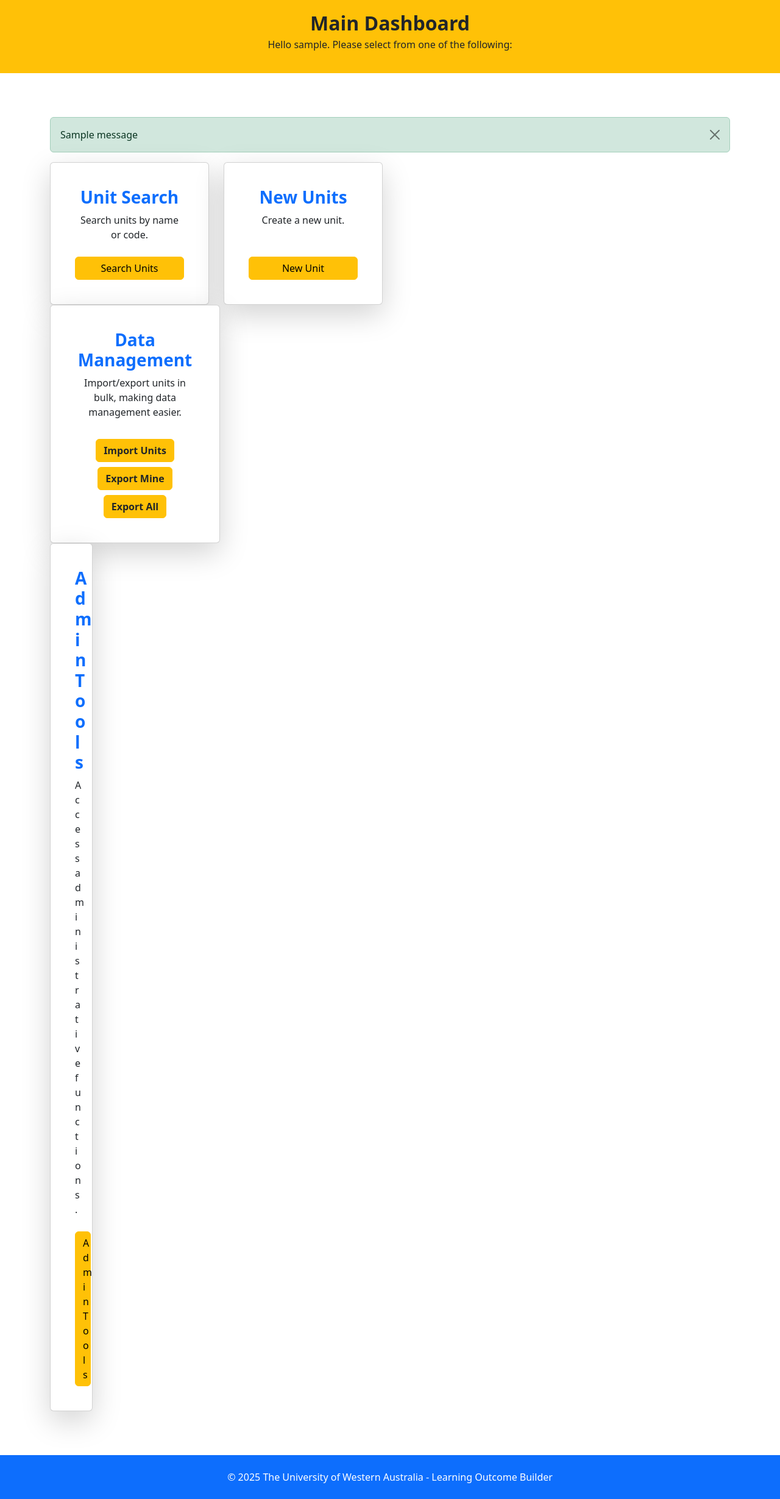
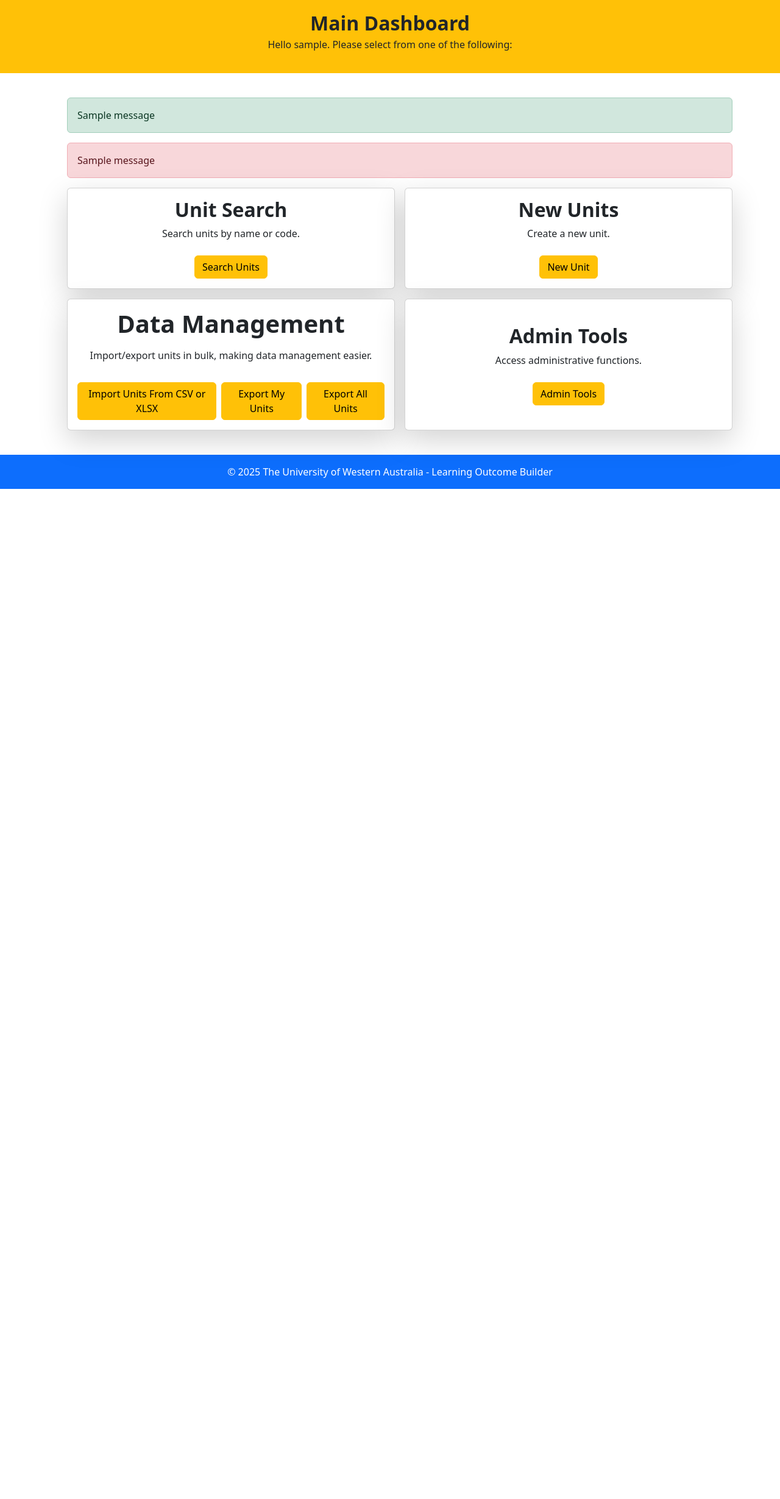
Before and after one commit to VoonYan/AI-Learning-Outcome-Builder, a Flask app: page / in a window 1280 px wide. Shown: the part 95-2554 px from the top of the page at 61% size. After the commit the page ends 897 px from the top, so only its background shows below. Run offline with Flask 3, Linux system fonts and the light colour scheme; a user stored in the database is signed in; tables that the repository leaves empty hold one stand-in row (values such as "Sample post"); one stand-in notice (Sample message) is shown.

Commit message:
Fix footer and card alignment

```diff
--- a/app/templates/base_main.html
+++ b/app/templates/base_main.html
@@ -9,7 +9,6 @@
     <link rel="stylesheet" href="https://cdn.jsdelivr.net/npm/bootstrap-icons@1.11.3/font/bootstrap-icons.css">
 </head>
 <body class="d-flex flex-column min-vh-100">
-<div class="flex-grow-1">
 
     <!-- Navbar -->
     <nav class="navbar navbar-expand-lg navbar-dark bg-primary">
@@ -76,7 +75,7 @@
     </main>
 
     <!-- Footer -->
-    <footer class="py-4 bg-primary text-white text-center mt-auto">
+    <footer class="bg-primary text-white text-center py-3 mt-auto">
         <p class="mb-0">© <span id="year"></span> The University of Western Australia - Learning Outcome Builder</p>
     </footer>
 </div>
--- a/app/templates/main_page.html
+++ b/app/templates/main_page.html
@@ -8,86 +8,85 @@
 </div>
 {% endblock %}
 
+{% block content %}
+<div class="container-fluid m-3">
+    {% with messages = get_flashed_messages(category_filter=["success"])%}
+    {% if messages%}
+    {% for message in messages%}
+    <div class="alert alert-success" role="alert">{{message}}</div>
+    {%endfor%}
+    {%endif%}
+    {%endwith%}
+    {% with messages = get_flashed_messages(category_filter=["error"])%}
+    {% if messages%}
+    {% for message in messages%}
+    <div class="alert alert-danger" role="alert">{{message}}</div>
+    {%endfor%}
+    {%endif%}
+    {%endwith%}
 
-{% block content %}
-<main class="flex-grow-1 d-flex">
-    <div class="container-x1 my-5 flex-grow-1">
-
-    <!-- Flash messages -->
-    {% with messages = get_flashed_messages(with_categories=true) %}
-        {% if messages %}
-            {% for category, message in messages %}
-                <div class="alert alert-{{ category }} alert-dismissible fade show" role="alert">
-                    {{ message }}
-                    <button type="button" class="btn-close" data-bs-dismiss="alert"></button>
-                </div>
-            {% endfor %}
+    <div class="d-flex flex-column p-0 h-100">
+    <div class="row g-3 flex-grow-1 h-100
+        {% if current_user.is_authenticated and current_user.role.value in ['admin','unit_coordinator'] %}
+            row-cols-2
+        {% else %}
+            row-cols-1
         {% endif %}
-    {% endwith %}
-
-
-<!-- Dashboard grid -->
-<div class="row g-4">
+    ">
 
     <!-- Unit Search -->
-    <div class="col-12 col-md-6 col-lg-3">
-      <div class="card shadow-lg h-100 text-center p-4">
-        <div class="card-body d-flex flex-column">
-            <h2 class="h3 fw-bold text-primary">Unit Search</h2>
-            <p class="flex-grow-1">Search units by name or code.</p>
-            <a class="btn btn-warning mt-2" href="{{ url_for('main.search_unit') }}">Search Units</a>
-          </div>
+    <div class="col d-flex">
+        <div class="card shadow-lg flex-fill d-flex flex-column justify-content-center align-items-center text-center p-3">
+        <h2 class="mb-2"><strong>Unit Search</strong></h2>
+        <p class="mb-3">Search units by name or code.</p>
+        <a class="btn mt-2 btn-warning" href="{{ url_for('main.search_unit') }}">Search Units</a>
         </div>
     </div>
 
-    <!-- New Units -->
+    <!-- New Units-->
     {% if current_user.is_authenticated and current_user.role.value in ["admin", "unit_coordinator"] %}
-    <div class="col-12 col-md-6 col-lg-3">
-      <div class="card shadow-lg h-100 text-center p-4">
-        <div class="card-body d-flex flex-column">
-            <h2 class="h3 fw-bold text-primary">New Units</h2>
-            <p class="flex-grow-1">Create a new unit.</p>
-            <a class="btn btn-warning mt-2" href="{{ url_for('main.new_unit') }}">New Unit</a>
-          </div>
+    <div class="col d-flex">
+        <div class="card shadow-lg flex-fill d-flex flex-column justify-content-center align-items-center text-center p-3">
+        <h2 class="mb-2"><strong>New Units</strong></h2>
+        <p class="mb-3">Create a new unit.</p>
+        <a class="btn mt-2 btn-warning" href="{{ url_for('main.new_unit') }}">New Unit</a>
+        </div>
+    </div>
+    {% endif %}
+
+
+    <!-- Add data-->
+    {% if current_user.is_authenticated and current_user.role.value in ["admin", "unit_coordinator"] %}
+    <div class="col d-flex ">
+        <div class="card shadow-lg flex-fill flex-column justify-content-center align-items-center text-center p-3 ">
+        <h1 class="mb-3"><strong>Data Management</strong></h1>
+        <p>Import/export units in bulk, making data management easier.</p>
+        <div class="d-flex gap-2">
+            <!-- Import Button  -->
+            <form method="post" action="{{ url_for('main.import_units') }}" enctype="multipart/form-data" class="d-inline">
+                <label for="importFile" class="btn mt-3 btn-warning">
+                    Import Units From CSV or XLSX
+                </label>
+                <input type="file" id="importFile" name="import_file" class="d-none" accept=".csv,.xlsx,.xls" onchange="this.form.submit()">
+            </form>
+            <!-- Export Button -->
+            <a class="btn mt-3 btn-warning" href="{{ url_for('main.export_my_units') }}">Export My Units</a>
+            <a class="btn mt-3 btn-warning" href="{{ url_for('main.export_all_units') }}">Export All Units</a>
         </div>
     </div>
     </div>
     {% endif %}
 
-    <!-- Data Management -->
-    {% if current_user.is_authenticated and current_user.role.value in ["admin", "unit_coordinator"] %}
-    <div class="col-12 col-md-6 col-lg-3">
-      <div class="card shadow-lg h-100 text-center p-4">
-        <div class="card-body d-flex flex-column">
-            <h2 class="h3 fw-bold text-primary">Data Management</h2>
-            <p class="flex-grow-1">Import/export units in bulk, making data management easier.</p>
-            <div class="d-flex flex-wrap justify-content-center gap-2 mt-3">
-              <form method="post" action="{{ url_for('main.import_units') }}" enctype="multipart/form-data" class="d-inline">
-            <label for="importFile" class="btn btn-warning fw-bold text-dark">Import Units</label>
-            <input type="file" id="importFile" name="import_file" class="d-none" accept=".csv,.xlsx,.xls" onchange="this.form.submit()">
-          </form>
-          <a href="{{ url_for('main.export_my_units') }}" class="btn btn-warning fw-bold text-dark">Export Mine</a>
-          <a href="{{ url_for('main.export_all_units') }}" class="btn btn-warning fw-bold text-dark">Export All</a>
+    <!-- Admin Tools-->
+    {% if current_user.is_authenticated and current_user.role.value == "admin" %}
+    <div class="col d-flex">
+        <div class="card shadow-lg flex-fill d-flex flex-column justify-content-center align-items-center text-center p-3">
+        <h2 class="mb-2"><strong>Admin Tools</strong></h2>
+        <p class="mb-3">Access administrative functions.</p>
+        <a class="btn mt-2 btn-warning" href="{{ url_for('main.admin') }}">Admin Tools</a>
         </div>
-      </div>
     </div>
     {% endif %}
-
-    <!-- Admin Tools -->
-    {% if current_user.is_authenticated and current_user.role.value == "admin" %}
-    <div class="col-12 col-md-6 col-lg-3">
-      <div class="card shadow-lg h-100 text-center p-4">
-        <div class="card-body d-flex flex-column">
-            <h2 class="h3 fw-bold text-primary">Admin Tools</h2>
-            <p class="flex-grow-1">Access administrative functions.</p>
-            <a class="btn btn-warning mt-2" href="{{ url_for('main.admin') }}">Admin Tools</a>
-          </div>
-      </div>
-    </div>
-    {% endif %}
-
-
-
     </div>
 </div>
 </div>
```
